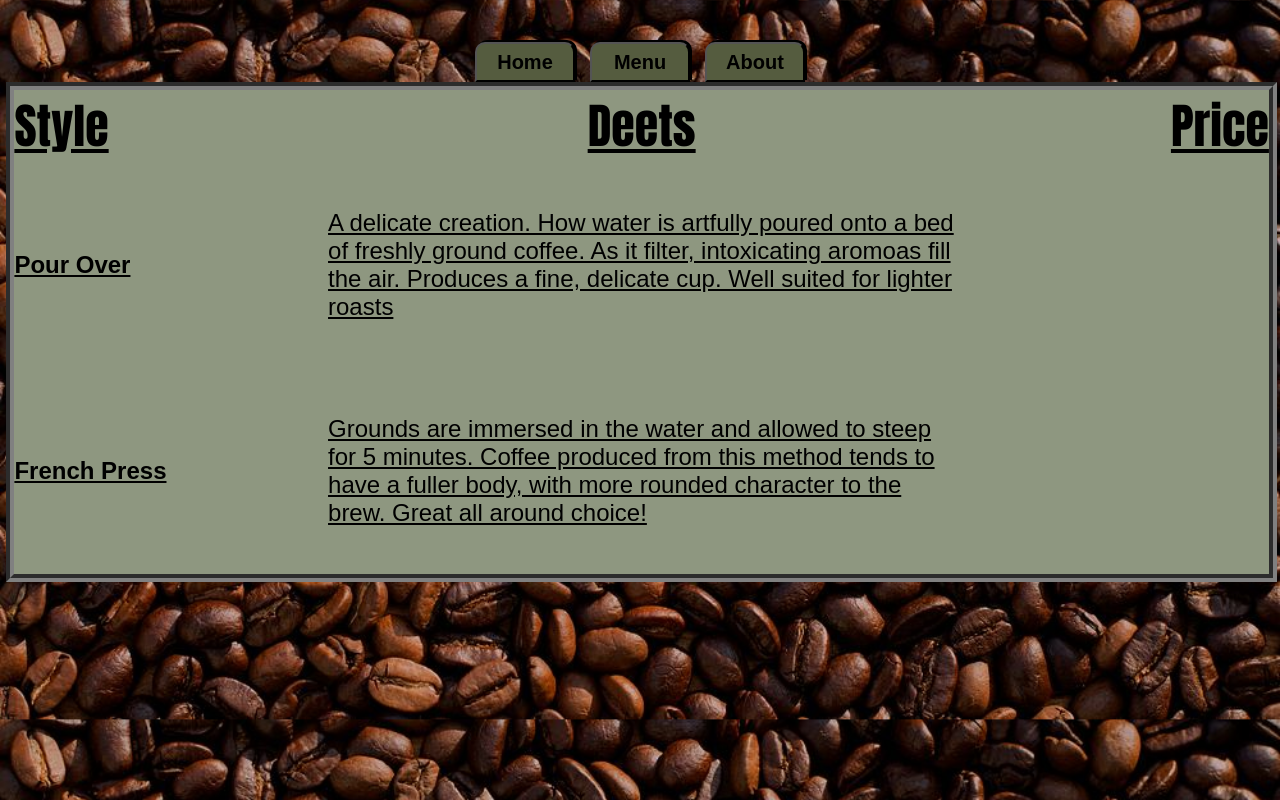
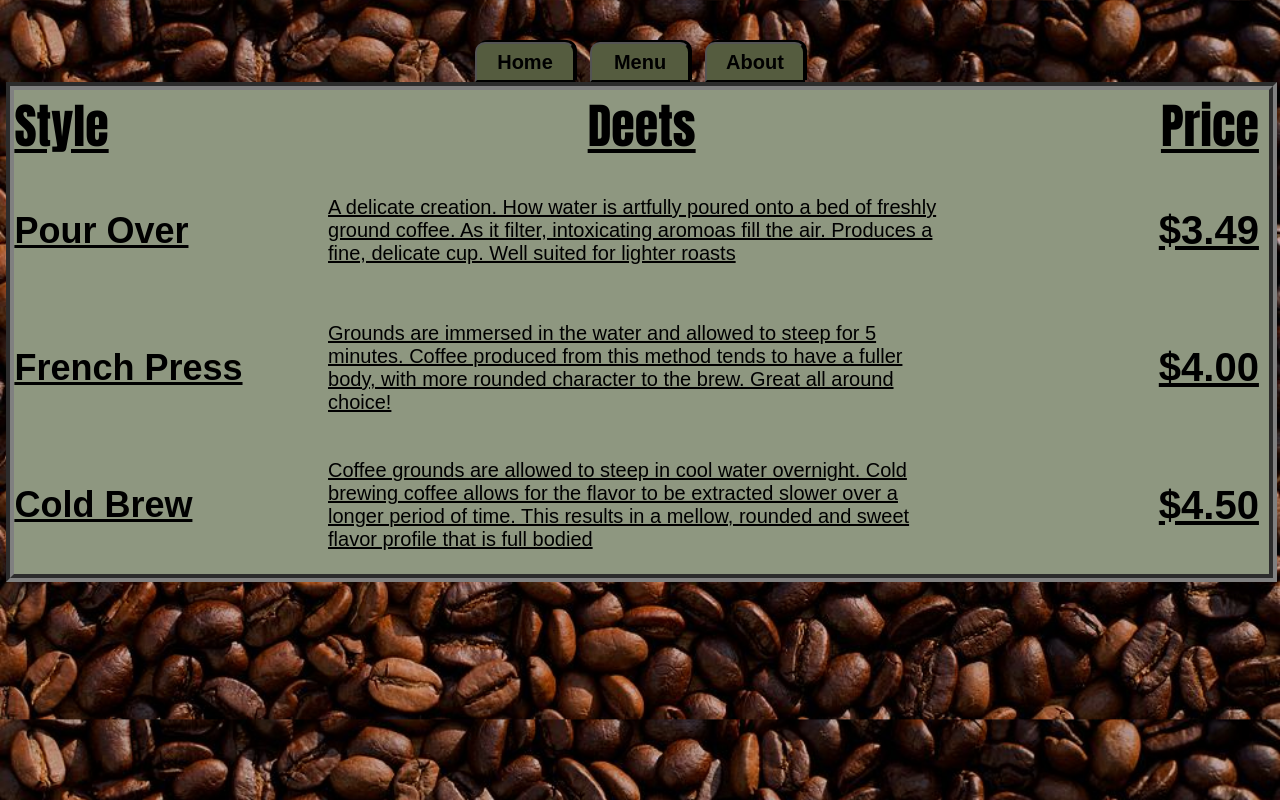
Before and after one commit to leadgfl13/restaurant_page, a website built with webpack: page dist/index.html in a window 1280 px wide. Both pictures are taken after a click on the button "Menu". Built offline with nearby package versions, Linux system fonts and the light colour scheme.

Commit message:
Finish menu page with prices and descriptions

```diff
--- a/src/menu.js
+++ b/src/menu.js
@@ -35,6 +35,32 @@ description2.setAttribute('id','desc2')
 description2.innerHTML = `Grounds are immersed in the water and allowed to steep for 5 minutes.  Coffee produced from this
 method tends to have a fuller body, with more rounded character to the brew.  Great all around choice!`
 menu.append(description2)
+let desc3 = document.createElement('div')
+desc3.setAttribute('id','desc3')
+desc3.innerHTML = `Coffee grounds are allowed to steep in cool water overnight.  Cold brewing coffee allows for the flavor to be extracted
+slower over a longer period of time.  This results in a mellow, rounded and sweet flavor profile that is full bodied`
+menu.append(desc3)
+let cold = document.createElement('div')
+cold.setAttribute('id','cold')
+cold.innerHTML = 'Cold Brew'
+menu. append(cold)
+
+let price1 = document.createElement('div')
+let price2 = document.createElement('div')
+let price3 = document.createElement('div')
+price1.setAttribute('id', 'price1')
+price2.setAttribute('id', 'price2')
+price3.setAttribute('id', 'price3')
+menu.append(price1,price2,price3)
+price1.innerHTML = '$3.49'
+price2.innerHTML = '$4.00'
+price3.innerHTML = '$4.50'
+
+
+
+
+
+
 
 
 }
--- a/src/style.css
+++ b/src/style.css
@@ -100,7 +100,7 @@ nav{
 
 #menuarea{
     display:grid;
-    grid-template-rows: .25fr 1fr 1fr;
+    grid-template-rows: .25fr 1fr 1fr 1fr;
     grid-template-columns: 1fr 2fr 1fr;
     margin-top:0px;
     height:500px;
@@ -136,9 +136,9 @@ nav{
     border:2px solid underline;
     font-family: Impact, Haettenschweiler, 'Arial Narrow Bold', sans-serif;
 
+}
 
 
-}
 
 #description{
     grid-area:1/2/2/3;
@@ -157,18 +157,29 @@ nav{
     display:flex;
     align-items:center;
     justify-content:center;
-    font-size:24px;
+    font-size:20px;
     text-decoration: underline;
     border:2px solid underline;
     font-family: Arial, Helvetica, sans-serif;
 }
 
 #desc2{
-    grid-area:3/3/4/2;
+    grid-area:3/2/4/3;
     display:flex;
     align-items:center;
     justify-content:center;
-    font-size:24px;
+    font-size:20px;
+    text-decoration: underline;
+    border:2px solid underline;
+    font-family: Arial, Helvetica, sans-serif;
+}
+
+#desc3{
+    grid-area:4/2/5/3;
+    display:flex;
+    align-items:center;
+    justify-content:center;
+    font-size:20px;
     text-decoration: underline;
     border:2px solid underline;
     font-family: Arial, Helvetica, sans-serif;
@@ -176,6 +187,7 @@ nav{
 
 #price{
     grid-area:1/3/2/4;
+    padding-right:10px;
     display:flex;
     align-items:flex-start;
     justify-content:flex-end;
@@ -191,7 +203,7 @@ nav{
     display:flex;
     align-items:center;
     justify-content:flex-start;
-    font-size:24px;
+    font-size:36px;
     font-weight:600;
     text-decoration: underline;
     font-family: Arial, Helvetica, sans-serif;
@@ -202,8 +214,54 @@ nav{
     display:flex;
     align-items:center;
     justify-content:flex-start;
-    font-size:24px;
+    font-size:36px;
     font-weight:600;
     text-decoration: underline;
     font-family: Arial, Helvetica, sans-serif;
 }
+
+#cold{
+    grid-area:4/1/5/2;
+    display:flex;
+    align-items:center;
+    justify-content:flex-start;
+    font-size:36px;
+    font-weight:600;
+    text-decoration: underline;
+    font-family: Arial, Helvetica, sans-serif;
+
+}
+
+#price1{
+    grid-area:2/3/3/4;
+    padding-right:10px;
+    display:flex;
+    align-items:center;
+    justify-content:flex-end;
+    font-size:40px;
+    font-weight:800;
+    text-decoration: underline;
+    font-family: Arial, Helvetica, sans-serif;
+}
+#price2{
+    padding-right:10px;
+    grid-area:3/3/4/4;
+    display:flex;
+    align-items:center;
+    justify-content:flex-end;
+    font-size:40px;
+    font-weight:800;
+    text-decoration: underline;
+    font-family: Arial, Helvetica, sans-serif;
+}
+#price3{
+    padding-right:10px;
+    grid-area:4/3/5/4;
+    display:flex;
+    align-items:center;
+    justify-content:flex-end;
+    font-size:40px;
+    font-weight:800;
+    text-decoration: underline;
+    font-family: Arial, Helvetica, sans-serif;
+}
```
Also changed, not shown: dist/bundle.js.
